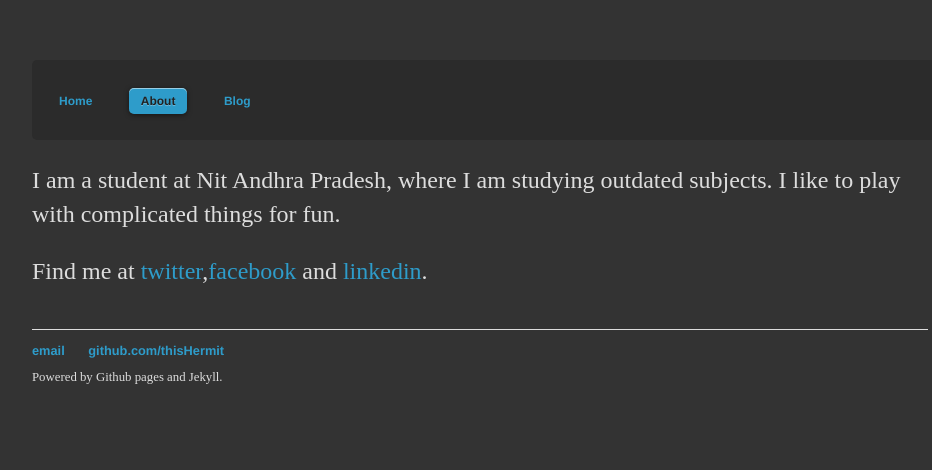
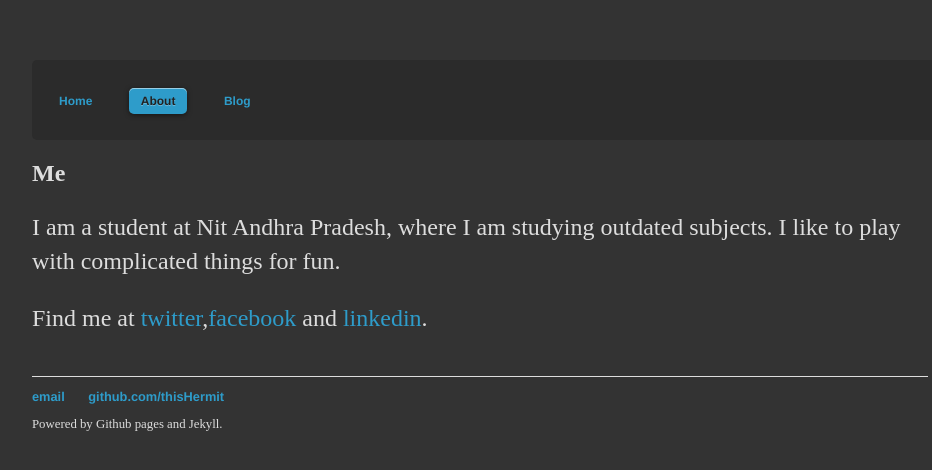
Before and after one commit to thisHermit/thisHermit.github.io, a Jekyll site: the page built from about/index.html, in a window 1280 px wide. Shown: the top 470 px of the page, without its empty margins (160-1092 px from the left). Built offline with Jekyll 4.4.1, drawn with Linux system fonts in a browser that asks for light colours.

```diff
--- a/about/index.html
+++ b/about/index.html
@@ -2,6 +2,7 @@
 layout: default
 title: Bashar Jaan Khan's About
 ---
+<h2>Me</h2>
 <p>
   I am a student at Nit Andhra Pradesh, where I am studying outdated subjects.
   I like to play with complicated things for fun.
--- a/css/navbar.css
+++ b/css/navbar.scss
@@ -1,3 +1,6 @@
+---
+---
+
 .navbar {
   overflow: hidden;
   background-color: #333;
```
